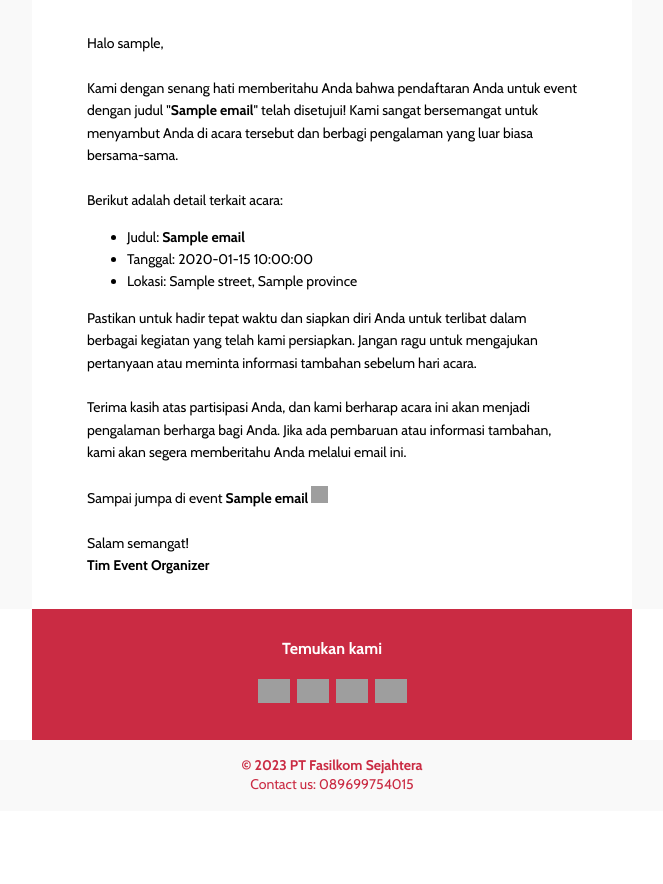
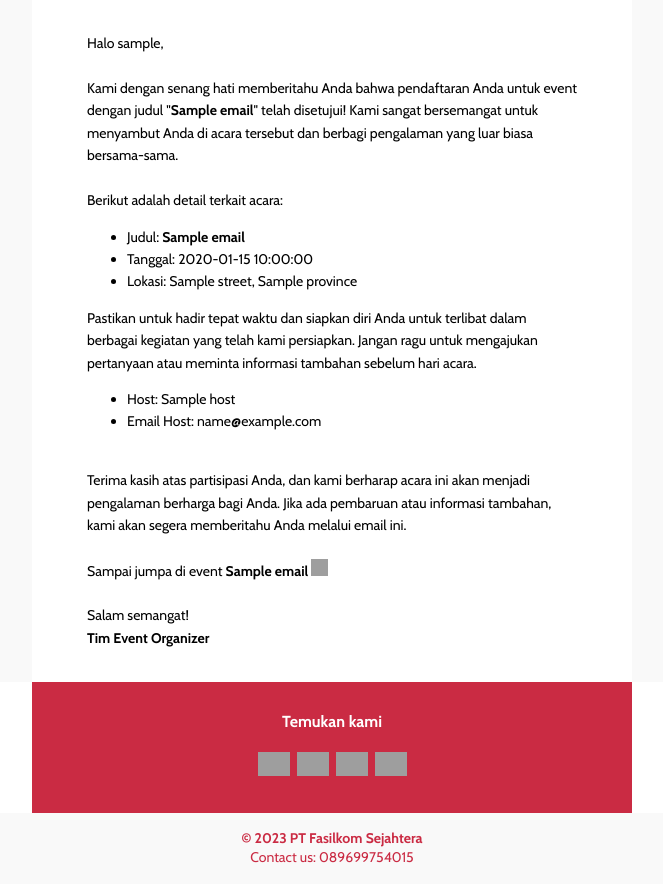
Before and after one commit to fadhliadam/event-organizer-cp, a CodeIgniter 4 app: the page made by app/Views/email/email_template.php in a window 1280 px wide. Shown: the part 623-1507 px from the top of the page, without its empty margins (308-971 px from the left). Before the commit the page ends 1413 px from the top, so only its background shows below. Run offline with PHP 8.4 and a stand-in for CodeIgniter, Linux system fonts and the light colour scheme; the template is opened without the code that fills it: most values are stand-ins (such as "Sample title", 1, 10 or a date in 2020); grey boxes marked "Sample" are stand-in pictures; some libraries are stand-ins or nearby versions; grey boxes are pictures that could not be loaded.

Commit message:
fix minor bug detail, add host data in email message

```diff
--- a/app/Controllers/User/UserEventController.php
+++ b/app/Controllers/User/UserEventController.php
@@ -26,6 +26,7 @@ class UserEventController extends BaseController
         $event = $eventModel->find($id);
         $categoryModel = new CategoryModel();
         $category = $categoryModel->find($event->category_id);
+
         $userEventModel = new UserEventRegistersModel();
         $user = $userEventModel->getDataByEventAndUser(session()->get('id'), $id);
 
@@ -39,11 +40,12 @@ class UserEventController extends BaseController
         }
 
         $event->date = $this->changeDateFormat($event->date);
+
         $data = [
             'title' => 'Events',
             'event' => $event,
             'category' => $category->name,
-            'user' => $user[0],
+            'user' => $user,
             'location' => $location
         ];
         return view('pages/user/events/detail', $data);
--- a/app/Models/UserEventRegistersModel.php
+++ b/app/Models/UserEventRegistersModel.php
@@ -42,7 +42,7 @@ class UserEventRegistersModel extends Model
 
     public function getEventUsersbyId($id)
     {
-        return $this->select('user_event_registers.*, events.name as event_name, events.date, events.link, events.banner, events.country, events.province, events.city, events.postal_code, events.street, events.event_type, users.username, users.email')
+        return $this->select('user_event_registers.*, events.name as event_name, events.date, events.link, events.banner, events.country, events.province, events.city, events.postal_code, events.street, events.host, events.host_email, events.event_type, users.username, users.email')
             ->join('users', 'users.id = user_event_registers.user_id')
             ->join('events', 'events.id = user_event_registers.event_id')
             ->where('user_event_registers.id', $id)
--- a/app/Views/email/email_template.php
+++ b/app/Views/email/email_template.php
@@ -155,7 +155,7 @@
           </div>
 
           <div class="u-row-container" style="padding: 0px; background-color: transparent">
-            <div class="u-row" style="margin: 0 auto; min-width: 320px; max-width: 600px; overflow-wrap: break-word; word-wrap: break-word; word-break: break-word; background-color: #003399">
+            <div class="u-row" style="margin: 0 auto; min-width: 320px; max-width: 600px; overflow-wrap: break-word; word-wrap: break-word; word-break: break-word; background-color: transparent">
               <div style="border-collapse: collapse; display: table; width: 100%; height: 100%; background-color: transparent">
                 <!--[if (mso)|(IE)]><table width="100%" cellpadding="0" cellspacing="0" border="0"><tr><td style="padding: 0px;background-color: transparent;" align="center"><table cellpadding="0" cellspacing="0" border="0" style="width:600px;"><tr style="background-color: #003399;"><![endif]-->
 
@@ -233,6 +233,10 @@
                                   <span style="font-family: Cabin, sans-serif; line-height: 22.4px">Pastikan untuk hadir tepat waktu dan siapkan diri Anda untuk terlibat dalam berbagai kegiatan yang telah kami persiapkan. Jangan ragu untuk mengajukan pertanyaan atau meminta informasi tambahan sebelum
                                     hari acara.</span>
                                 </p>
+                                <ul style="list-style-type: disc">
+                                  <li style="line-height: 22.4px; text-align: left"><span style="font-family: Cabin, sans-serif; line-height: 22.4px">Host: <?= $emailData->host; ?></span></li>
+                                  <li style="line-height: 22.4px; text-align: left"><span style="font-family: Cabin, sans-serif; line-height: 22.4px">Email Host: <?= $emailData->host_email; ?></span></li>
+                                </ul>
                                 <p style="line-height: 160%; text-align: left">&nbsp;</p>
                                 <p style="line-height: 160%; text-align: left">
                                   <span style="font-family: Cabin, sans-serif; line-height: 22.4px">Terima kasih atas partisipasi Anda, dan kami berharap acara ini akan menjadi pengalaman berharga bagi Anda. Jika ada pembaruan atau informasi tambahan, kami akan segera memberitahu Anda melalui email
```
Also changed, not shown: app/Views/pages/user/events/detail.php (+8 -6 lines).
